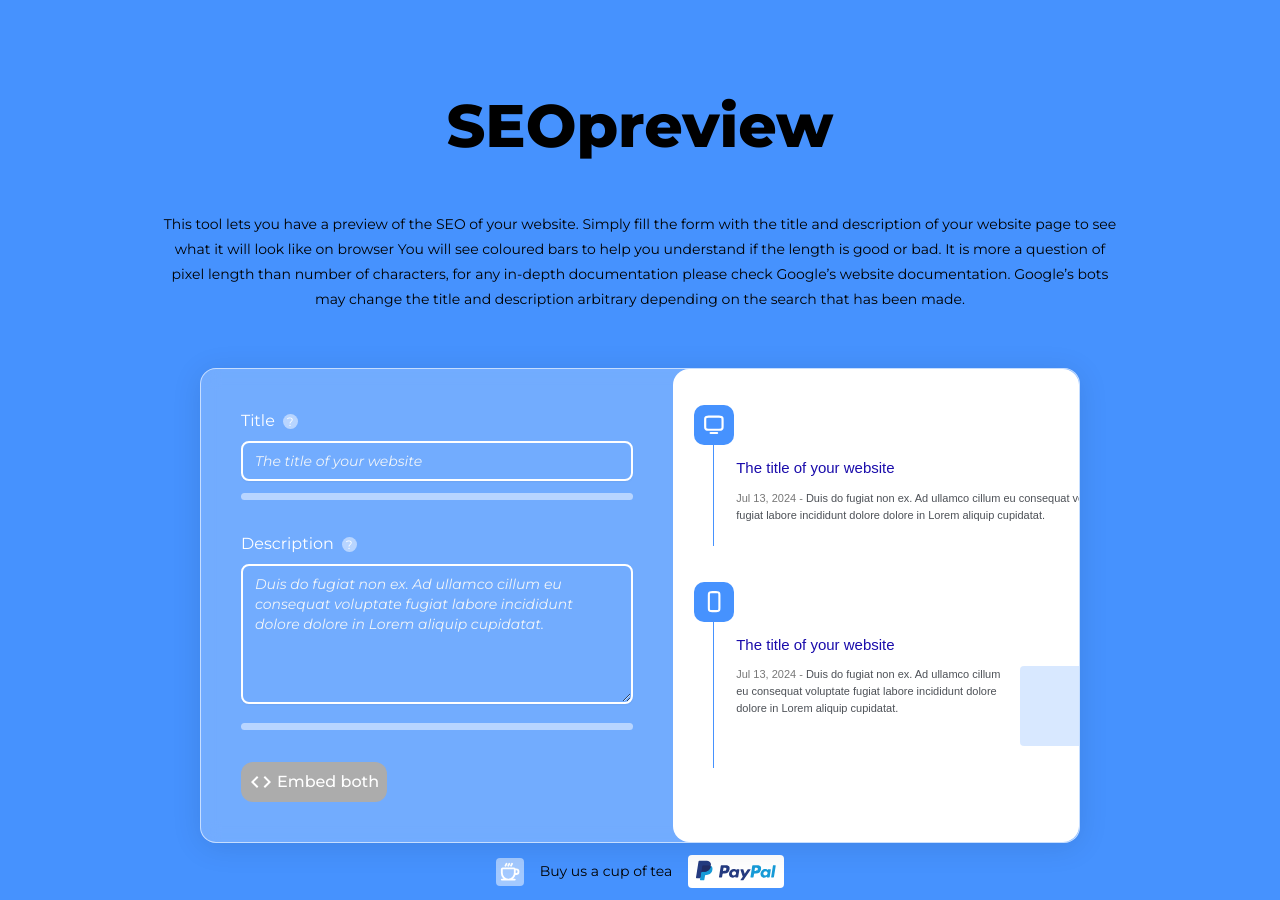
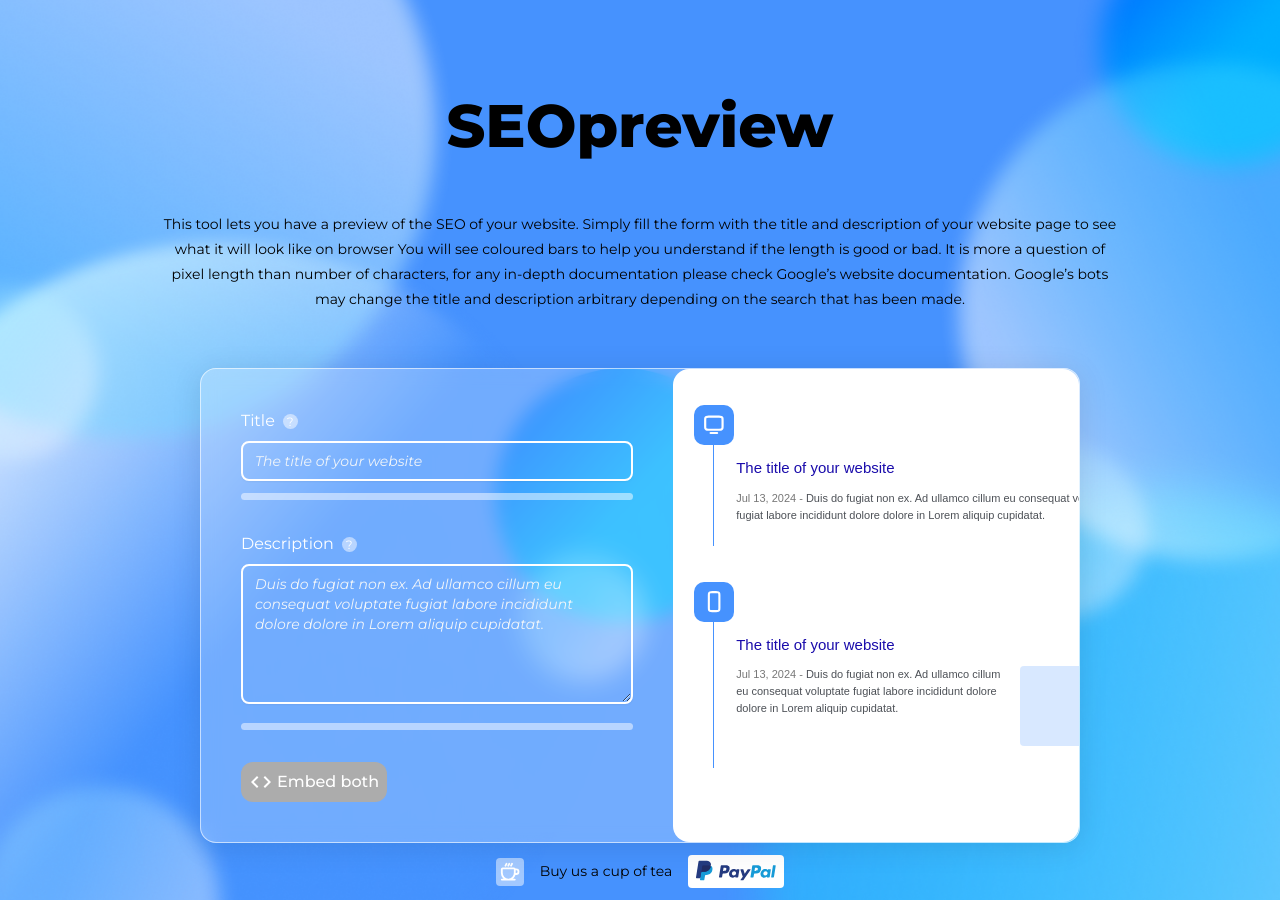
Before and after one commit to jacopo-derrico/SEO-preview, a Nuxt app: page / in a window 1280 px wide. Built offline with nearby package versions, Linux system fonts and the light colour scheme.

Commit message:
style: add bg to body

```diff
--- a/layouts/default.vue
+++ b/layouts/default.vue
@@ -3,9 +3,9 @@
         <h1 class="font-extrabold text-6xl">SEOpreview</h1>
     </header>
 
-    <body>
+    <main>
         <slot />
-    </body>
+    </main>
 
     <footer class="flex justify-center items-center my-3">
         <svg class="bg-white/50 p-[4px] rounded" width="28" height="28" viewBox="0 0 11 11" fill="none" xmlns="http://www.w3.org/2000/svg">
@@ -33,4 +33,12 @@
 
 <style lang="css">
     @import url('https://fonts.googleapis.com/css2?family=Montserrat:ital,wght@0,100..900;1,100..900&display=swap');
+
+    body{
+        background-image: url('/assets/img/bg.png');
+        background-repeat: no-repeat;
+        background-size: cover;
+        background-position: center;
+        object-fit: contain;
+    }
 </style>
```
Also changed, not shown: assets/img/bg.png (added).
